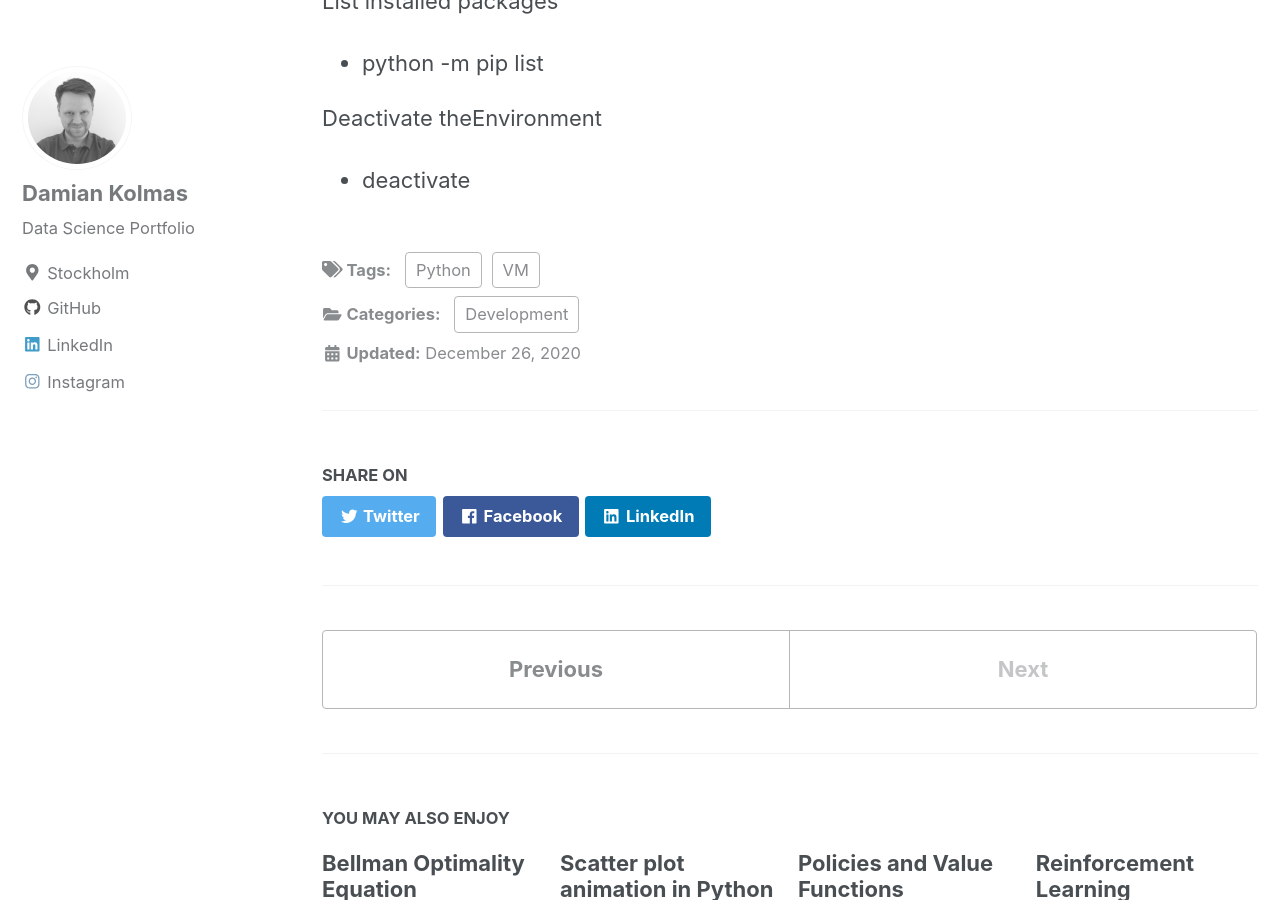
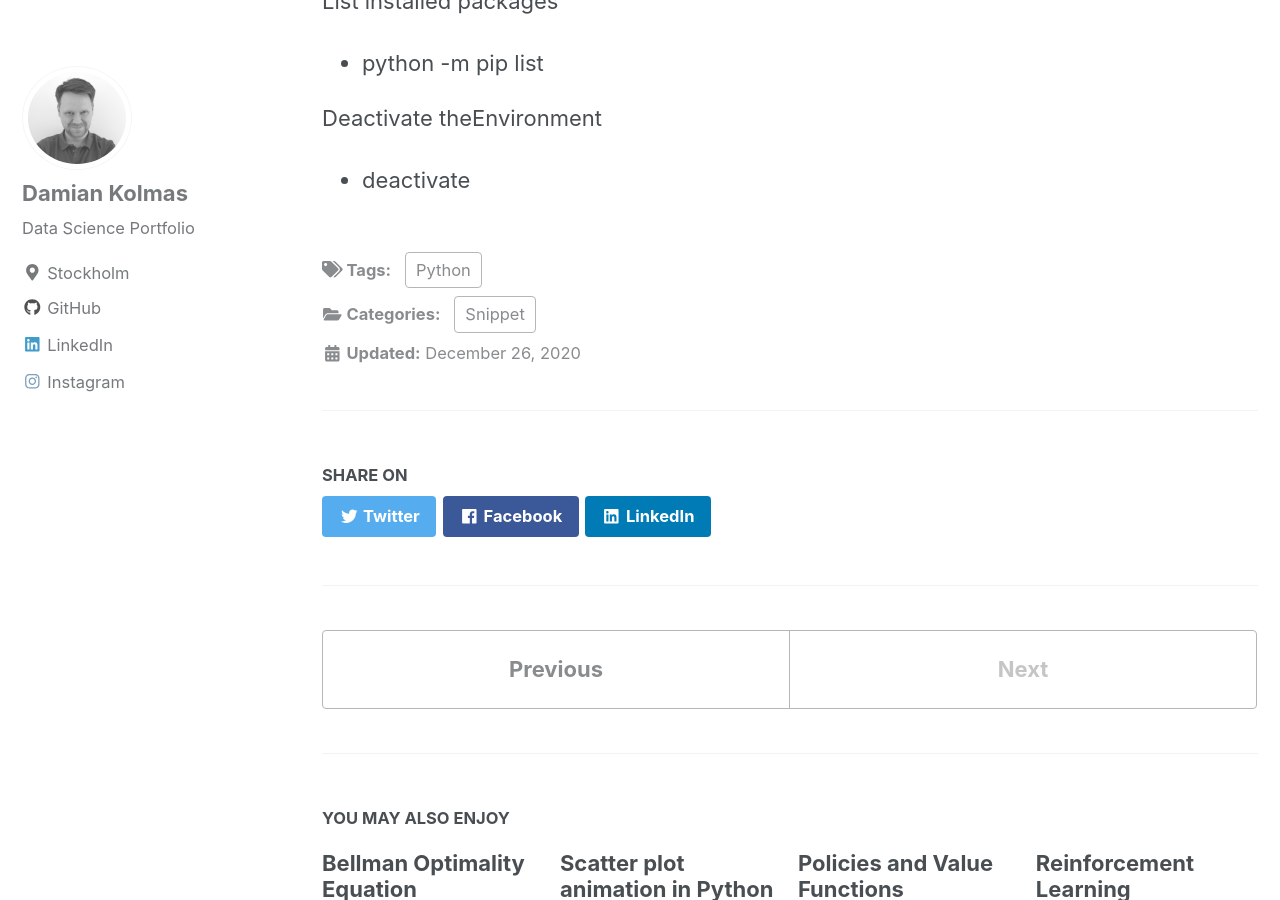
Before and after one commit to DKolmas/DKolmas.github.io, a Jekyll site: the page built from _posts/2020-12-26-Python-Virtual-Environment-Commnads.md, in a window 1280 px wide and 900 px high, scrolled down 1381 px. Built offline with Jekyll 4.4.1, drawn with Linux system fonts in a browser that asks for light colours; cached includes are drawn as plain includes.

Commit message:
changes in how new post is categorised

```diff
--- a/_posts/2020-12-26-Python-Virtual-Environment-Commnads.md
+++ b/_posts/2020-12-26-Python-Virtual-Environment-Commnads.md
@@ -1,8 +1,8 @@
 ---
 title: "Python Virtual Environment"
 date: 2020-12-26
-categories: [Development]
-tags: [Python, VM]
+categories: [Snippet]
+tags: [Python]
 excerpt: "A set of commands used to create Python VM"
 mathjax: "true"
 classes: wide
```
Also changed, not shown: _pages/pythonsnipets.md (+1 -1 lines).
